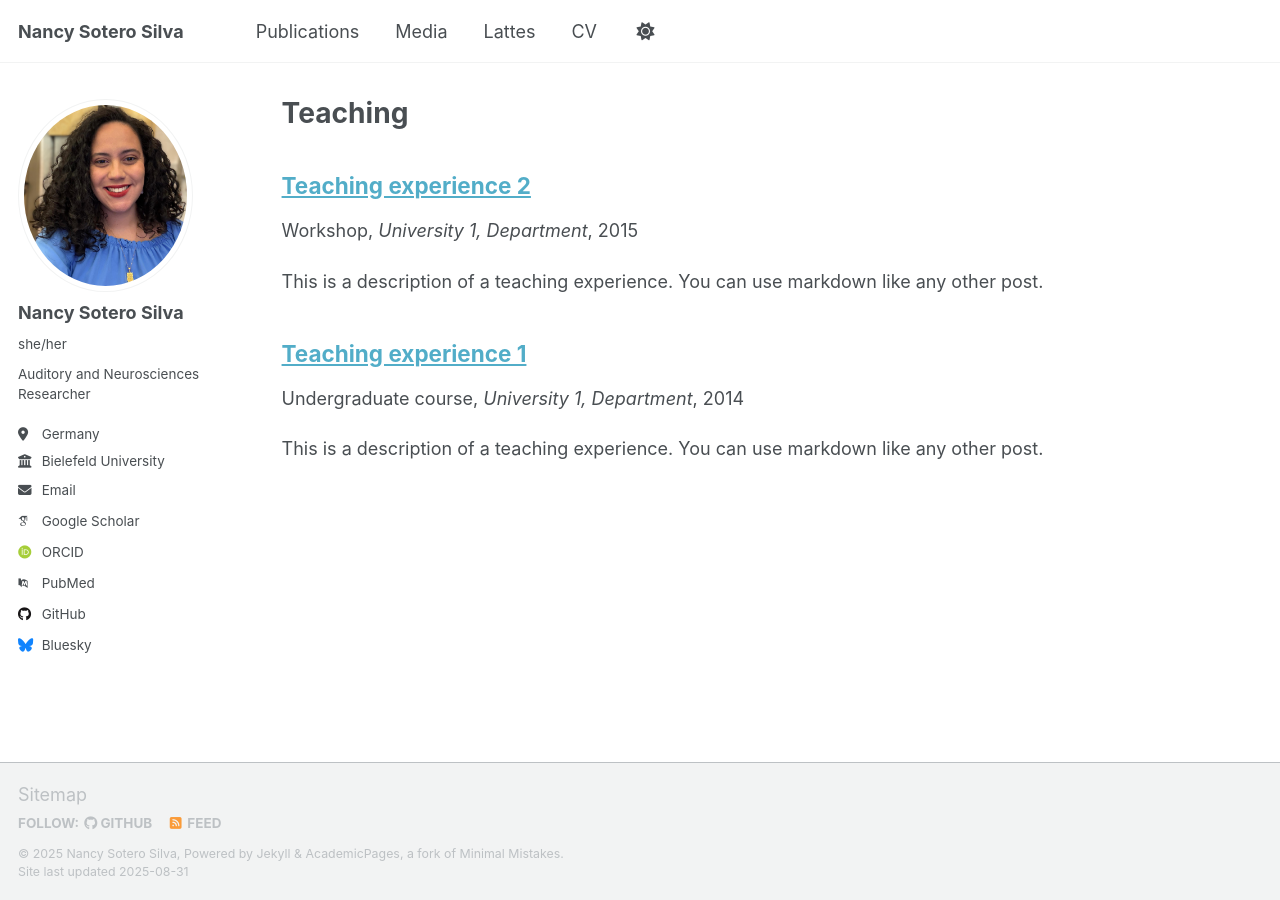
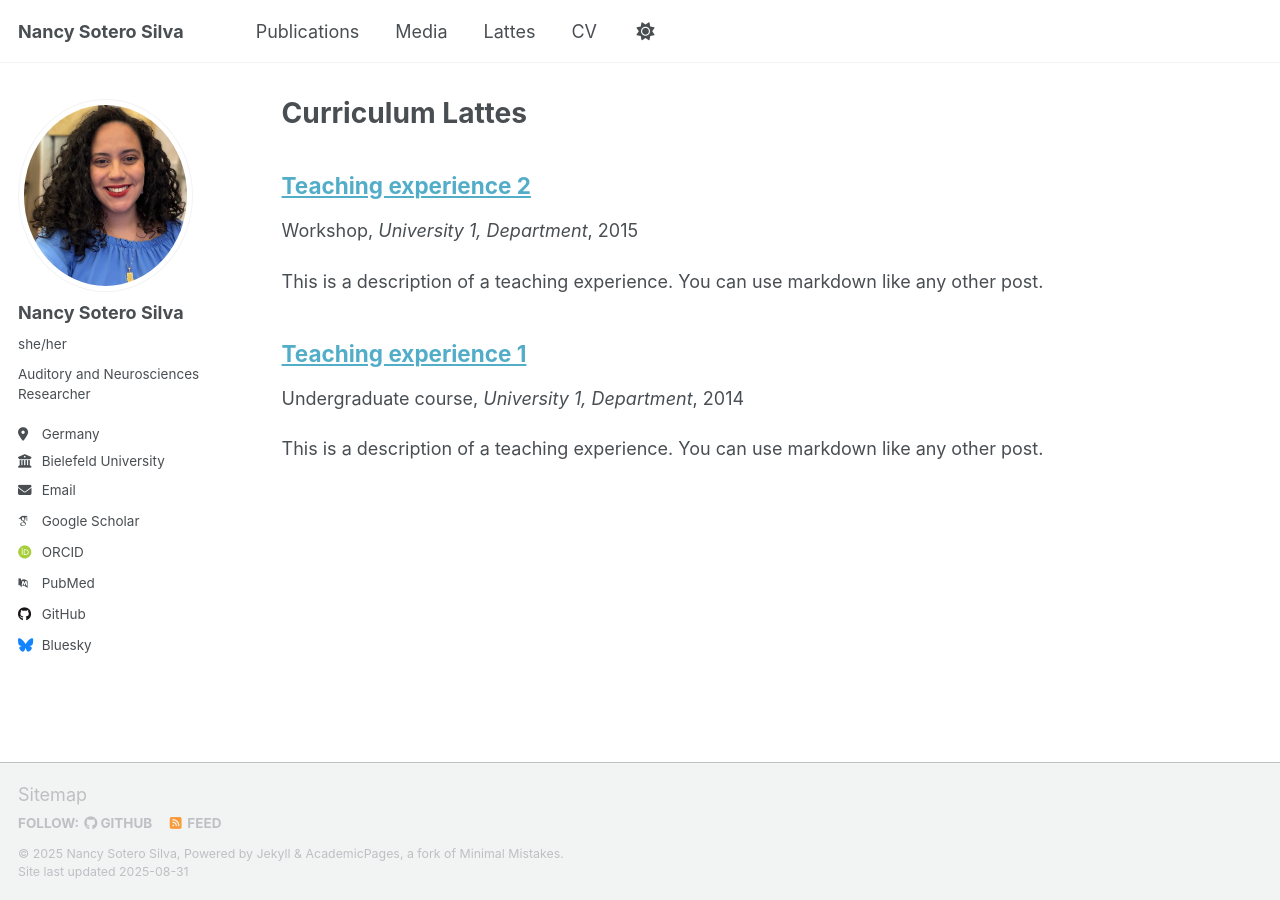
Before and after one commit to nancysotero/neuronency, a Jekyll site: the page built from _pages/lattes.html, in a window 1280 px wide. Built offline with Jekyll 4.4.1, drawn with Linux system fonts in a browser that asks for light colours; some web fonts are replaced; a script that is not in the unit is left out.

Commit message:
Update and rename teaching.html to lattes.html

```diff
--- a/_pages/teaching.html
+++ b/_pages/lattes.html
@@ -1,7 +1,7 @@
 ---
 layout: archive
-title: "Teaching"
-permalink: /teaching/
+title: "Curriculum Lattes"
+permalink: /lattes/
 author_profile: true
 ---
 
```
